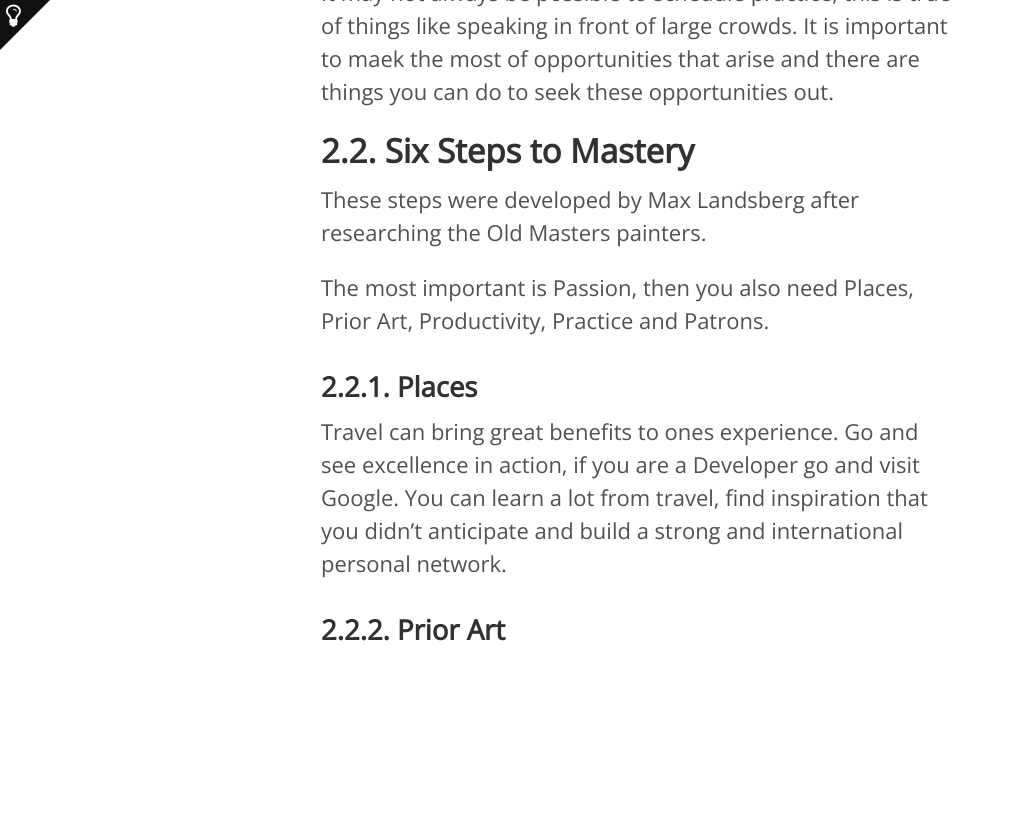
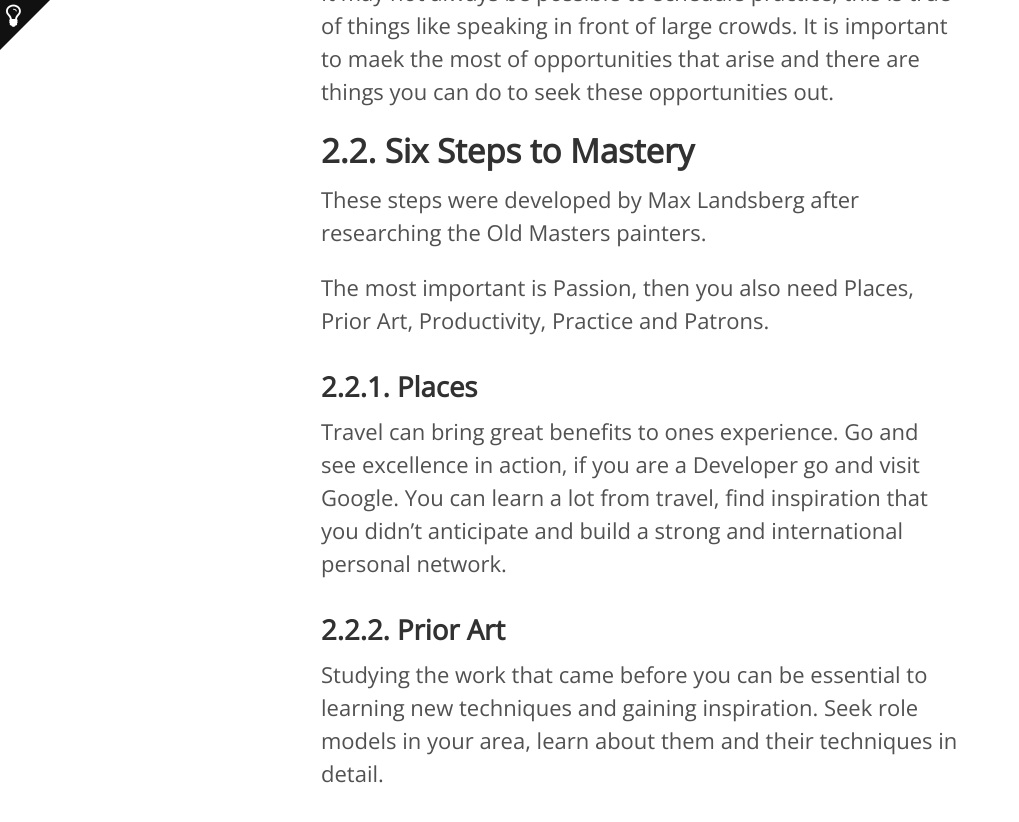
Before and after one commit to foopod/blog-2.0, a Jekyll site: the page built from _notes/mastering-coaching.md, in a window 1280 px wide and 900 px high, scrolled down 10214 px. Shown: the top 822 px of the window, without its empty margins (0-1019 px from the left). Built offline with Jekyll 4.4.1, drawn with Linux system fonts in a browser that asks for light colours; nearby versions of some CDN libraries; before the commit the page ends 10960 px from its top, so only the background shows below that.

Commit message:
Update mastering-coaching.md

```diff
--- a/_notes/mastering-coaching.md
+++ b/_notes/mastering-coaching.md
@@ -216,3 +216,5 @@ The most important is Passion, then you also need Places, Prior Art, Productivit
 Travel can bring great benefits to ones experience. Go and see excellence in action, if you are a Developer go and visit Google. You can learn a lot from travel, find inspiration that you didn't anticipate and build a strong and international personal network.
 
 ### 2.2.2. Prior Art
+
+Studying the work that came before you can be essential to learning new techniques and gaining inspiration. Seek role models in your area, learn about them and their techniques in detail.
```
